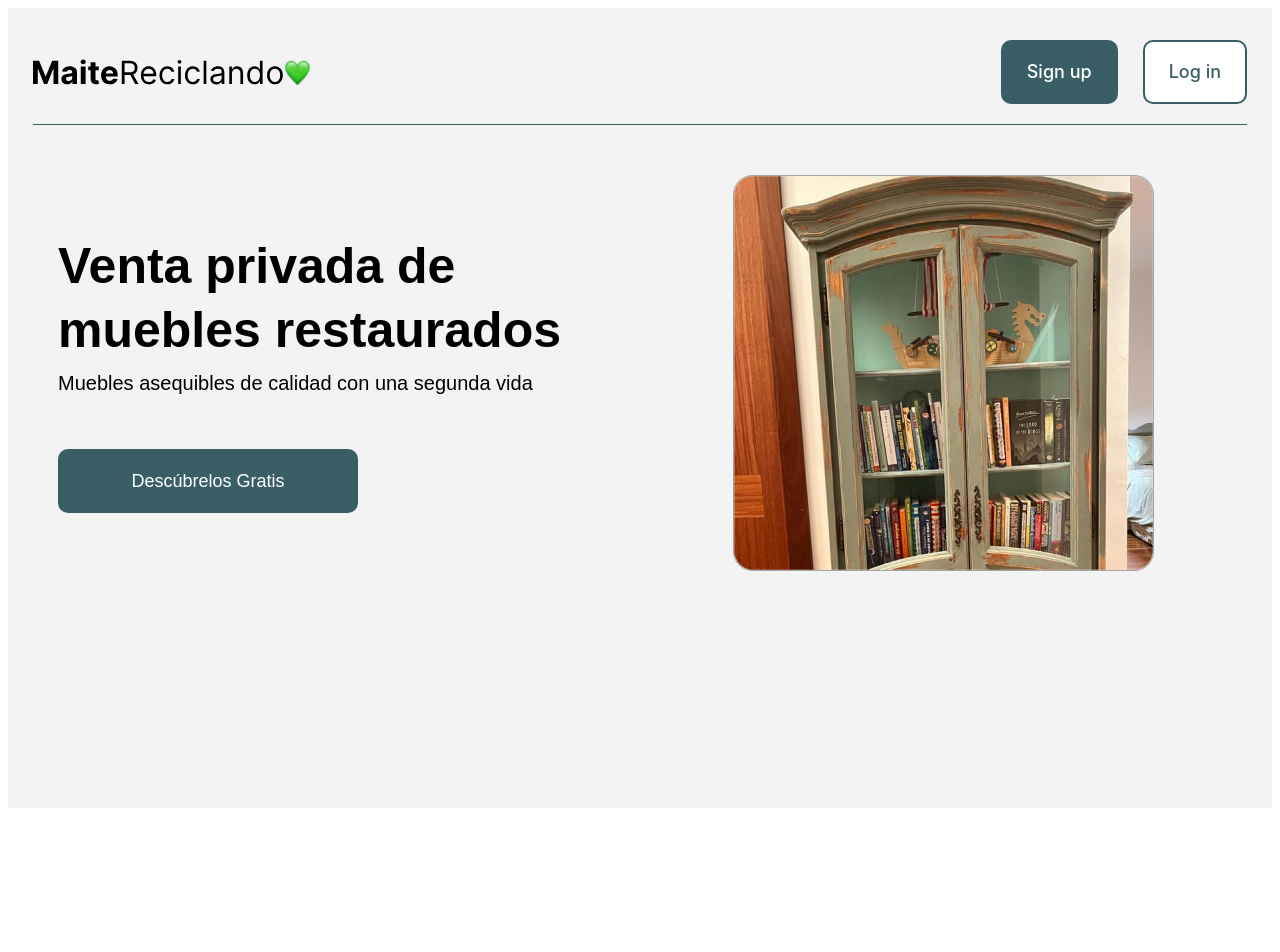
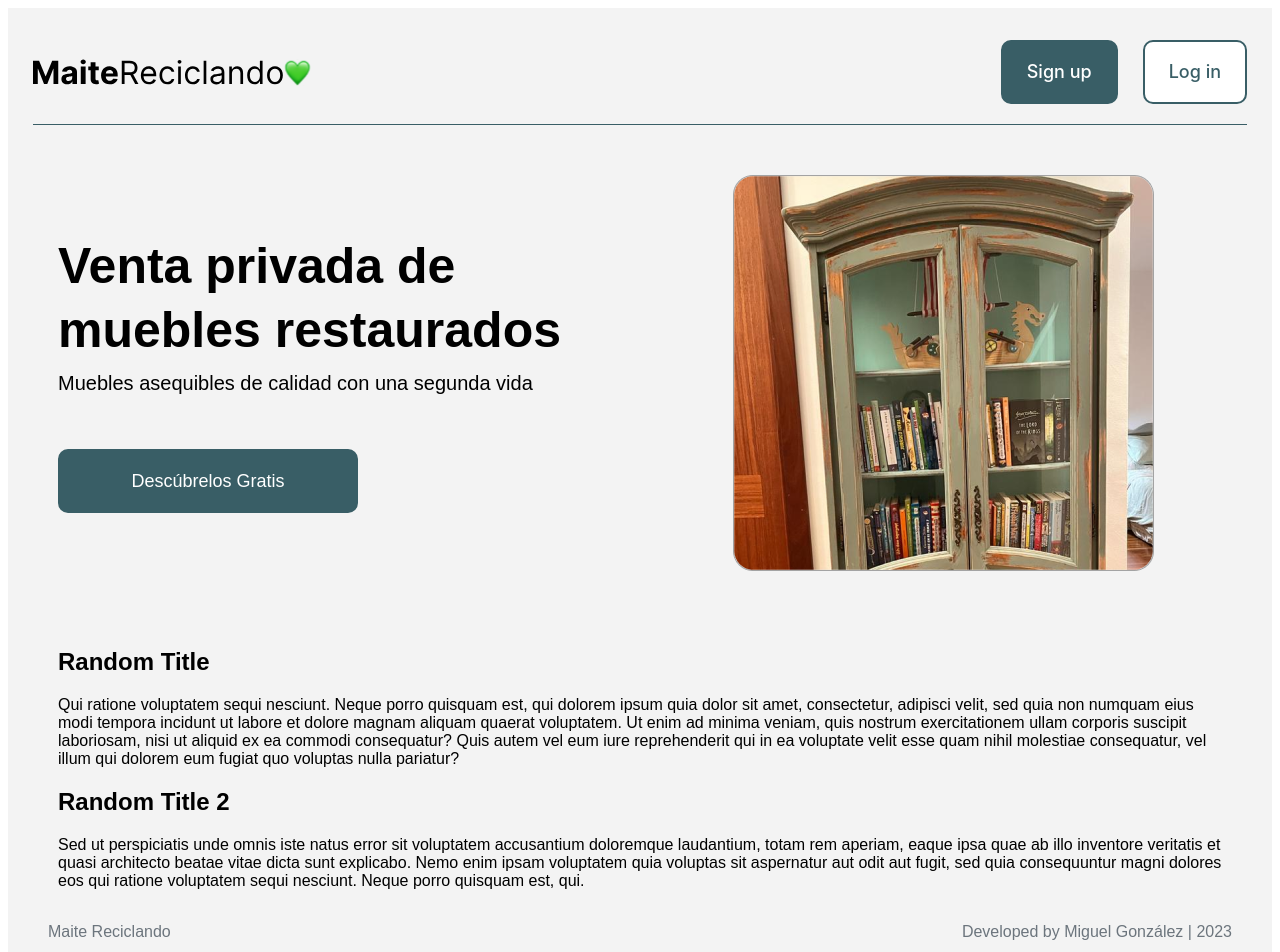
Before and after one commit to miguelgonzalezcruz/maite-react-app, a React (Create React App) app: page / in a window 1280 px wide. Shown: the top 952 px of the page. Before the commit the page ends 816 px from the top, so only its background shows below. Built offline with nearby package versions, Linux system fonts and the light colour scheme.

Commit message:
footer&About

```diff
--- /dev/null
+++ b/src/blocks/About.css
@@ -0,0 +1,5 @@
+.about {
+  padding-left: 50px;
+  padding-right: 50px;
+  padding-top: 32px;
+}
--- /dev/null
+++ b/src/blocks/Footer.css
@@ -0,0 +1,14 @@
+.footer {
+  padding: 0 40px 0 40px;
+  display: flex;
+  justify-content: space-between;
+}
+
+.footer__text {
+  color: #6c757d;
+  font-size: 16px;
+  font-weight: 500;
+  line-height: 20px;
+  letter-spacing: 0em;
+  text-align: left;
+}
--- a/src/blocks/Header.css
+++ b/src/blocks/Header.css
@@ -1,15 +1,3 @@
-@font-face {
-  font-family: "Inter";
-  font-weight: 400;
-  src: url("../fonts/Inter-Regular.ttf") format("ttf");
-}
-
-@font-face {
-  font-family: "Inter";
-  src: url("../fonts/Inter-Bold.ttf") format("ttf");
-  font-weight: 500;
-}
-
 .header {
   padding-left: 25px;
   padding-right: 25px;
--- /dev/null
+++ b/src/components/About.js
@@ -0,0 +1,33 @@
+import React from "react";
+import "../blocks/About.css";
+
+function About() {
+  return (
+    <div className="about">
+      <div className="about__container">
+        <h2 className="about__title">Random Title</h2>
+        <p className="about__text">
+          Qui ratione voluptatem sequi nesciunt. Neque porro quisquam est, qui
+          dolorem ipsum quia dolor sit amet, consectetur, adipisci velit, sed
+          quia non numquam eius modi tempora incidunt ut labore et dolore magnam
+          aliquam quaerat voluptatem. Ut enim ad minima veniam, quis nostrum
+          exercitationem ullam corporis suscipit laboriosam, nisi ut aliquid ex
+          ea commodi consequatur? Quis autem vel eum iure reprehenderit qui in
+          ea voluptate velit esse quam nihil molestiae consequatur, vel illum
+          qui dolorem eum fugiat quo voluptas nulla pariatur?
+        </p>
+        <h2 className="about__title">Random Title 2</h2>
+        <p className="about__text">
+          Sed ut perspiciatis unde omnis iste natus error sit voluptatem
+          accusantium doloremque laudantium, totam rem aperiam, eaque ipsa quae
+          ab illo inventore veritatis et quasi architecto beatae vitae dicta
+          sunt explicabo. Nemo enim ipsam voluptatem quia voluptas sit
+          aspernatur aut odit aut fugit, sed quia consequuntur magni dolores eos
+          qui ratione voluptatem sequi nesciunt. Neque porro quisquam est, qui.
+        </p>
+      </div>
+    </div>
+  );
+}
+
+export default About;
--- a/src/components/App.js
+++ b/src/components/App.js
@@ -1,6 +1,8 @@
 import "../blocks/App.css";
 import Header from "./Header";
 import Hero from "./Hero";
+import About from "./About";
+import Footer from "./Footer";
 
 function App() {
   return (
@@ -8,6 +10,8 @@ function App() {
       <div className="page__content">
         <Header />
         <Hero />
+        <About />
+        <Footer />
       </div>
     </div>
   );
--- /dev/null
+++ b/src/components/Footer.js
@@ -0,0 +1,16 @@
+import "../blocks/Footer.css";
+
+function Footer() {
+  return (
+    <footer className="footer">
+      <div className="footer__name-content">
+        <p className="footer__text">Maite Reciclando</p>
+      </div>
+      <p className="footer__text">
+        Developed by Miguel González | {new Date().getFullYear()}
+      </p>
+    </footer>
+  );
+}
+
+export default Footer;
```
